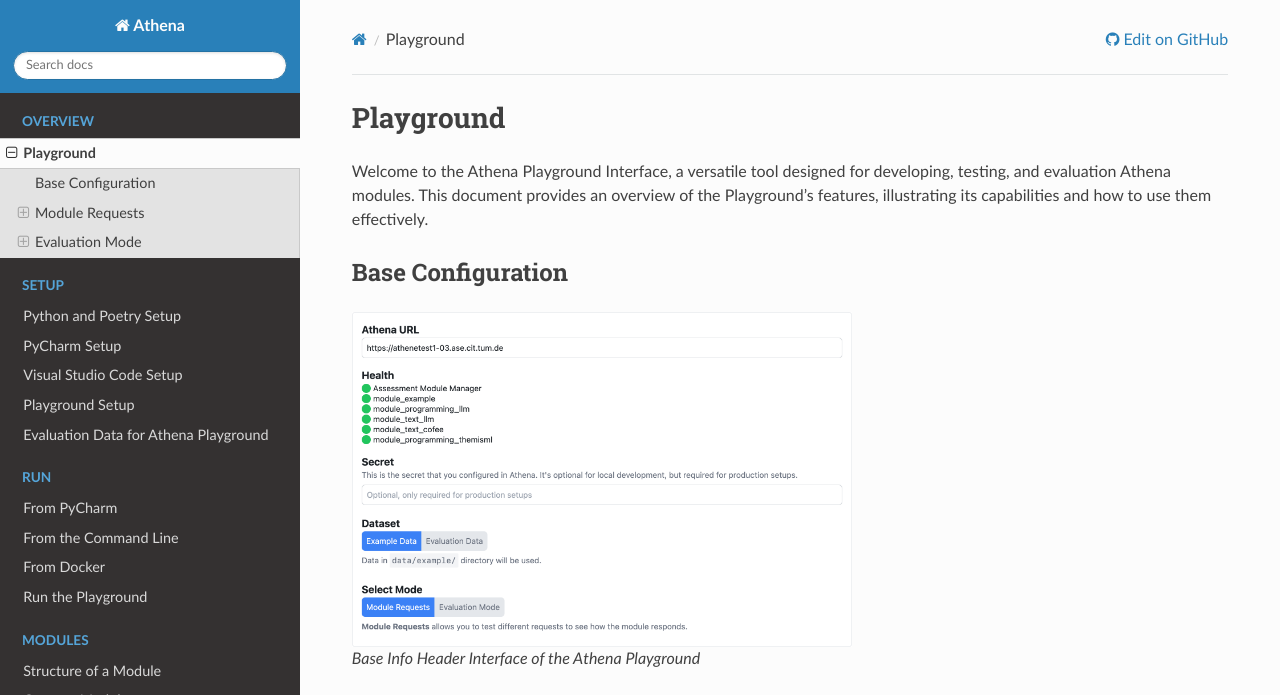
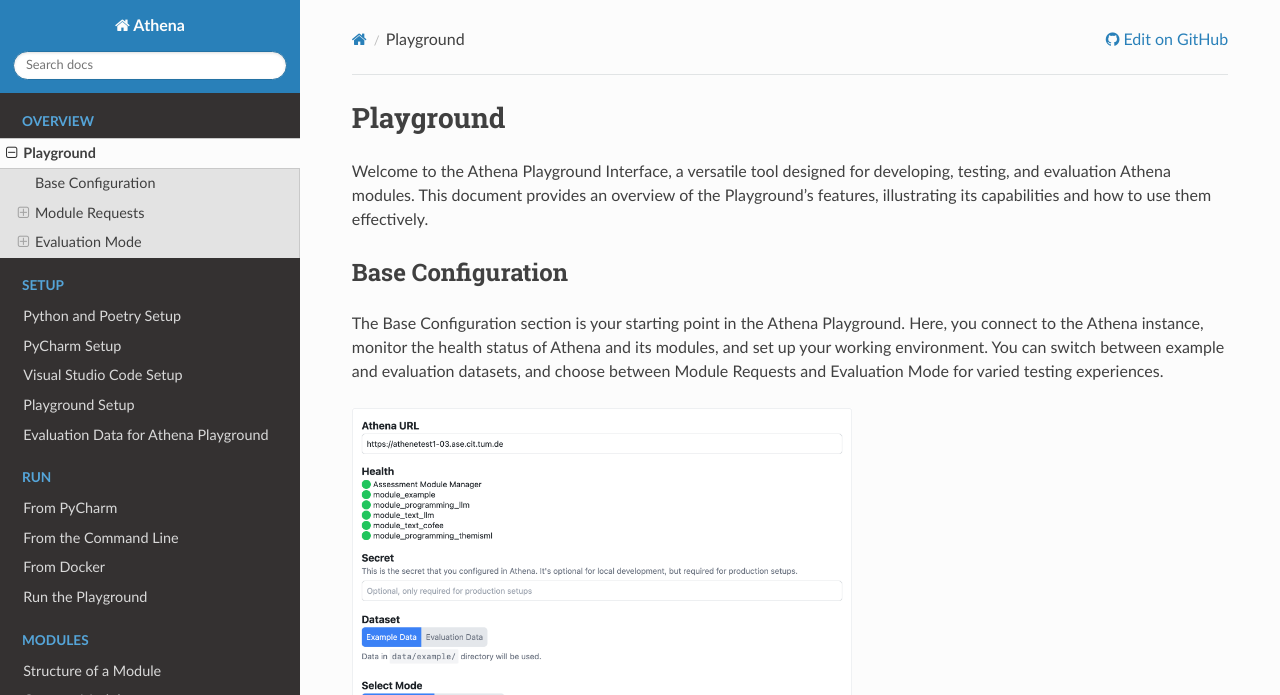
Before and after one commit to ls1intum/Athena, a Sphinx documentation site: the page built from docs/overview/playground.rst, in a window 1280 px wide and 1400 px high. Shown: the top 695 px of the window. Built offline with Sphinx 7.4.7 and the Read the Docs theme 2.0.0, drawn with Linux system fonts in a browser that asks for light colours; some of the changed text lies outside the part shown; grey boxes are pictures that could not be loaded.

Commit message:
add some descriptions

```diff
--- a/docs/overview/playground.rst
+++ b/docs/overview/playground.rst
@@ -6,12 +6,13 @@
 Base Configuration
 ------------------
 
+The Base Configuration section is your starting point in the Athena Playground. Here, you connect to the Athena instance, monitor the health status of Athena and its modules, and set up your working environment. You can switch between example and evaluation datasets, and choose between Module Requests and Evaluation Mode for varied testing experiences.
+
 .. figure:: ../images/playground/base_info_header.png
     :width: 500px
     :alt: Base Info Header Interface of the Athena Playground
 
     Base Info Header Interface of the Athena Playground
-
 
 .. raw:: html
 
@@ -22,6 +23,8 @@
 Module Requests
 ---------------
 
+This section is designed to test individual requests to Athena modules, allowing you to observe and understand their responses in isolation. First, select a healthy module from the dropdown menu. Then, you can optionally choose to use a custom configuration for all subsequent requests. Afterward, you can test the following requests.
+
 .. figure:: ../images/playground/module_requests/select_module.png
     :width: 500px
     :alt: Module Requests Select Module Interface of the Athena Playground
@@ -30,6 +33,8 @@
 
 Get Config Schema
 ^^^^^^^^^^^^^^^^^
+
+This feature enables you to fetch and view the JSON configuration schema of a module. It's a critical tool for understanding the expected runtime configuration options for different modules, ensuring seamless integration and functioning with your system.
 
 .. figure:: ../images/playground/module_requests/get_config_schema.png
     :width: 500px
@@ -46,6 +51,8 @@
 Send Submissions
 ^^^^^^^^^^^^^^^^
 
+Send Submissions is a key feature for pushing exercise materials and submissions to Athena modules. It's a foundational step, allowing modules to process and analyze data for later.
+
 .. figure:: ../images/playground/module_requests/send_submissions.png
     :width: 500px
     :alt: Send Submissions Request Interface of the Athena Playground
@@ -60,6 +67,9 @@
 
 Select Submission
 ^^^^^^^^^^^^^^^^^
+
+Selecting submissions is crucial for improving the efficiency of generated feedback suggestions. This feature allows modules to propose a specific submissions, which can then be used to generate feedback suggestions. For instance, CoFee uses this to select the submission with the highest information gain so it can generate more relevant feedback suggestions for the remaining submissions.
+
 
 .. figure:: ../images/playground/module_requests/request_submission_selection.png
     :width: 500px
@@ -76,6 +86,9 @@
 Send Feedback
 ^^^^^^^^^^^^^
 
+Send Feedback enables the transmission of (tutor) feedback to Athena modules. This feature is pivotal in creating a learning loop, where modules can refine their responses based on real feedback.
+
+
 .. figure:: ../images/playground/module_requests/send_feedback.png
     :width: 500px
     :alt: Send Feedback Request Interface of the Athena Playground
@@ -91,6 +104,8 @@
 Generate Feedback Suggestions
 ^^^^^^^^^^^^^^^^^^^^^^^^^^^^^
 
+This function is at the heart of Athena's feedback mechanism. It responds with generated feedback suggestions for a given submission.
+
 .. figure:: ../images/playground/module_requests/generate_suggestions.png
     :width: 500px
     :alt: Generate Feedback Suggestions Request Interface of the Athena Playground
@@ -105,6 +120,8 @@
 
 Request Evaluation
 ^^^^^^^^^^^^^^^^^^
+
+Request Evaluation is essential for assessing the quality of feedback provided by Athena modules. It allows the comparison between module-generated feedback and historical tutor feedback, offering a quantitative analysis of the module's performance.
 
 .. figure:: ../images/playground/module_requests/evaluation.png
     :width: 500px
```
